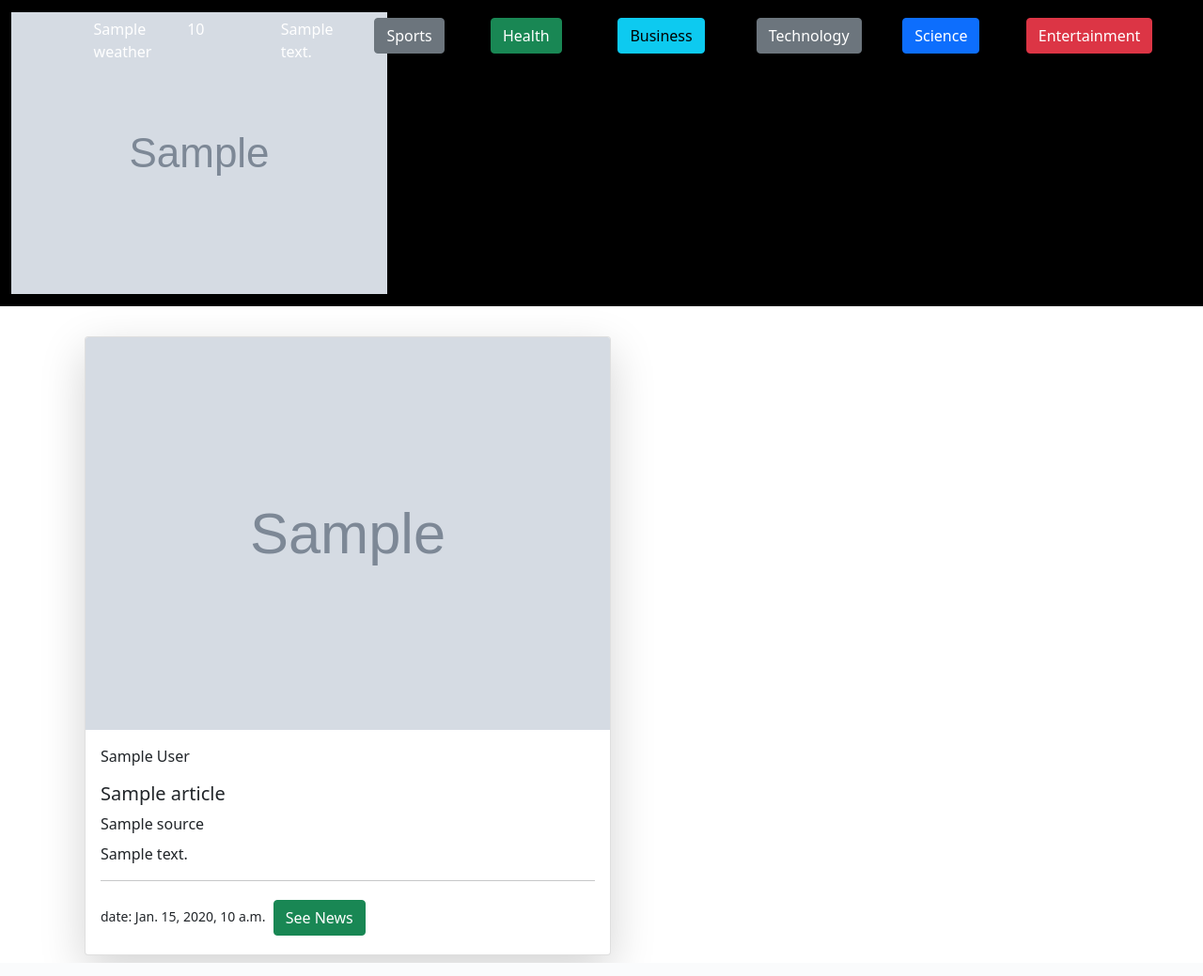
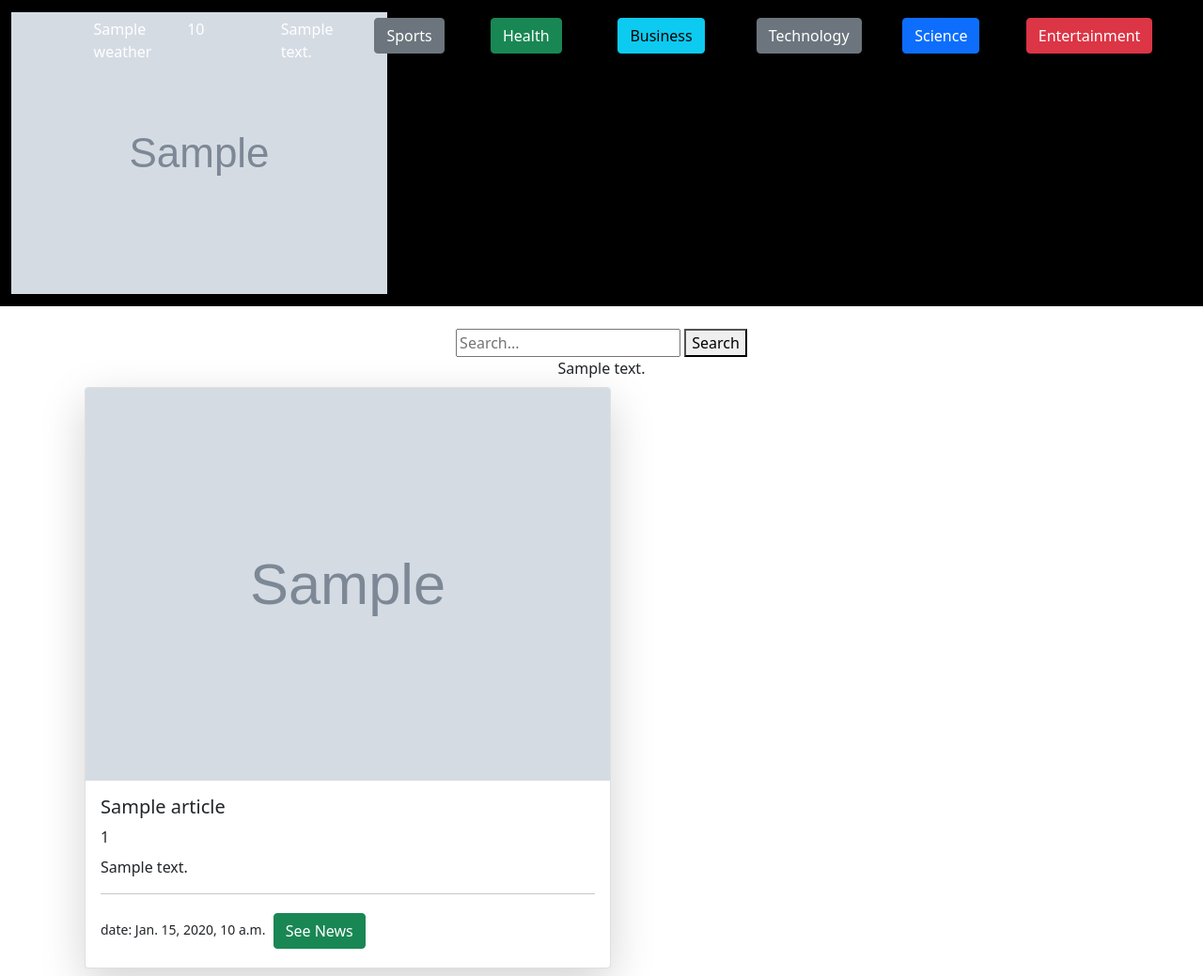
Before and after one commit to dvarkesh030/NEWS-AND-WEATHER-AGGREGATOR, a Django app: template news_api/templates/news_api/home.html in a window 1280 px wide. Shown: the whole page at 94% size. Run offline with Django 3.2, Linux system fonts and the light colour scheme; the template is opened without the code that fills it: most values are stand-ins (such as "Sample title", 1, 10 or a date in 2020); grey boxes marked "Sample" are stand-in pictures.

Commit message:
modified:   db.sqlite3 modified:   news_api/__pycache__/views.cpython-310.pyc modified:   news_api/templates/news_api/home.html modified:   news_api/views.py

```diff
--- a/news_api/templates/news_api/home.html
+++ b/news_api/templates/news_api/home.html
@@ -34,20 +34,28 @@
 </div>
 </div>
   <br>
+  <div style="margin: 0 auto; text-align: center;">
+<form action="{% url 'home' %}" method="get">
+  <input type="text" name="topic" placeholder="Search...">
+  <button type="submit">Search</button>
+</form>
+</div>
+<div style="margin: 0 auto; text-align: center;">
+<t6> {{ content}} </t6>
+</div>
 <div class="container">
         <div class="row">
                 {% for i in articles %}
                     <div class="col-md-6">
                         <div class="card rounded shadow-lg m-2" style="width: 35rem;">
-                        <img src="{{ i.urlToImage }}" class="card-img-top" alt="...">
+                        <img src="{{ i.image_url }}" class="card-img-top" alt="...">
                         <div class="card-body">
-                        <p class="card-text">{{ i.author }}</p>
                         <h5 class="card-title">{{ i.title }}</h5>
-                        <p class="card-title">{{ i.source.name }}</p>
+                        <p class="card-title">{{ i.source_id }}</p>
                         <p class="card-text">{{ i.description }}</p>
                         <hr>
-                        <small>date: {{ i.publishedAt }}</small>
-                        <a href="{{ i.url }}" target="_blank" class="btn btn-success m-1">See News</a>
+                        <small>date: {{ i.pubDate }}</small>
+                        <a href="{{ i.link }}" target="_blank" class="btn btn-success m-1">See News</a>
                         </div>
                     </div>
                     </div>
```
Also changed, not shown: news_api/views.py (+29 -6 lines), db.sqlite3.
